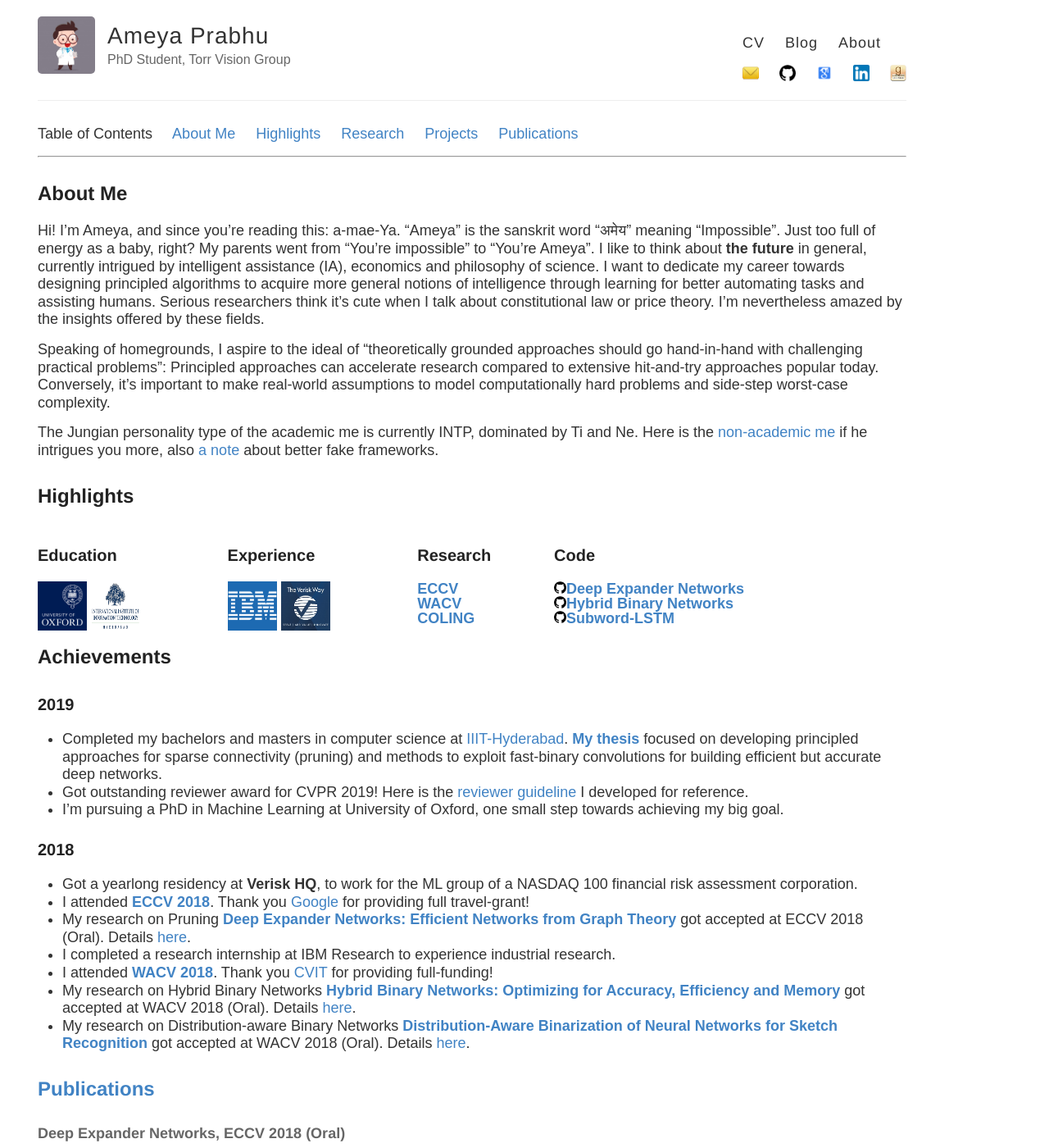
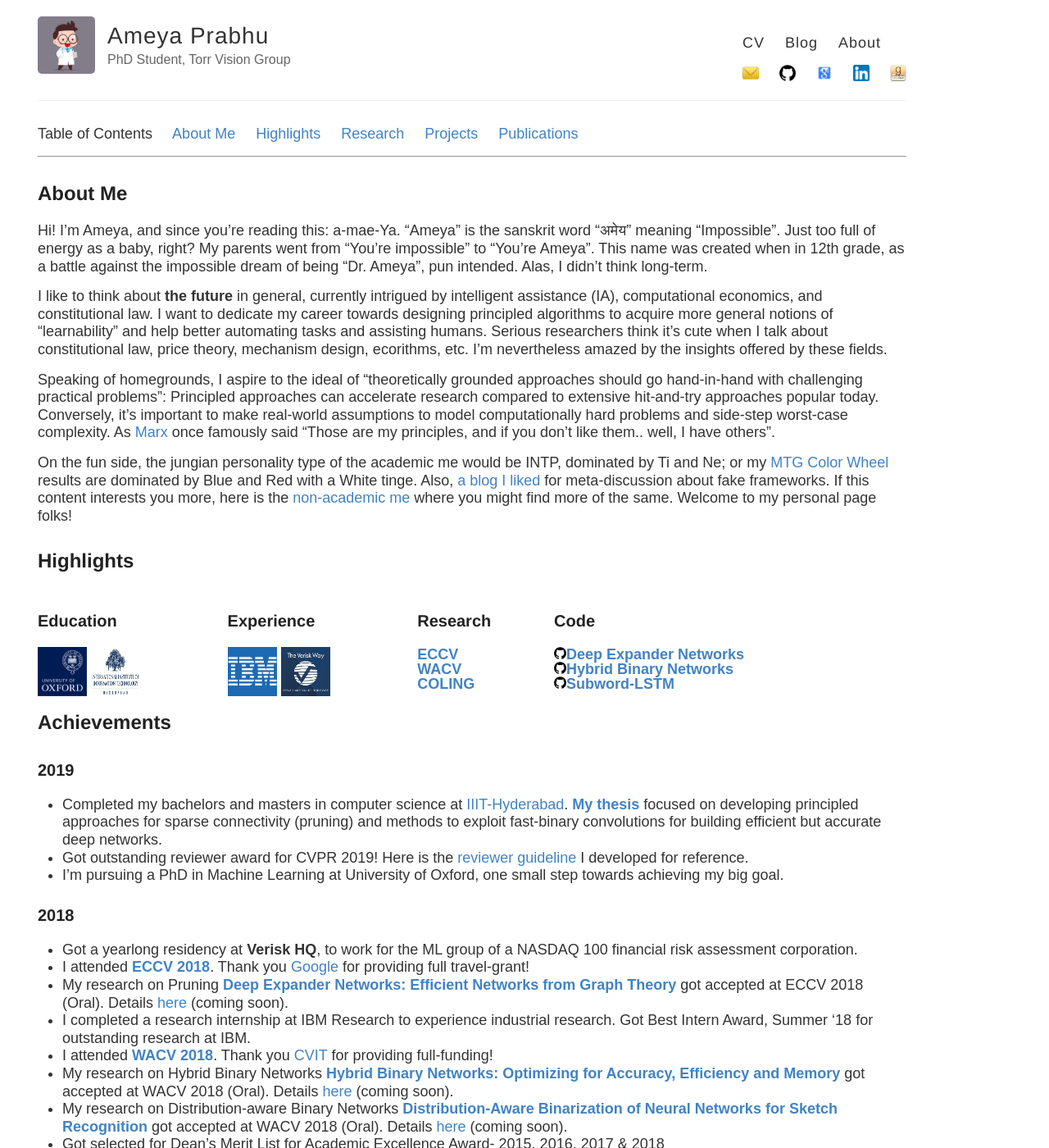
Before and after one commit to drimpossible/drimpossible.github.io, a Jekyll site: the page built from about/index.md, in a window 1280 px wide and 1400 px high. Shown: the whole window at 82% size. Built offline with Jekyll 4.4.1, drawn with Linux system fonts in a browser that asks for light colours; some web fonts are replaced; some of the changed text lies outside the part shown.

Commit message:
blog updates

```diff
--- a/about/index.md
+++ b/about/index.md
@@ -12,11 +12,13 @@ Table of Contents     [About Me](#biography)     [Highlights](#highlights)
 
 ## <a name="biography" id="biography"></a>About Me
 
-Hi! I’m Ameya, and since you're reading this: a-mae-Ya. "Ameya" is the sanskrit word "अमेय" meaning "Impossible". Just too full of energy as a baby, right? My parents went from "You're impossible" to "You're Ameya". I like to think about **the future** in general, currently intrigued by intelligent assistance (IA), economics and philosophy of science. I want to dedicate my career towards designing principled algorithms to acquire more general notions of intelligence through learning for better automating tasks and assisting humans. Serious researchers think it's cute when I talk about constitutional law or price theory. I'm nevertheless amazed by the insights offered by these fields.
+Hi! I’m Ameya, and since you're reading this: a-mae-Ya. "Ameya" is the sanskrit word "अमेय" meaning "Impossible". Just too full of energy as a baby, right? My parents went from "You're impossible" to "You're Ameya". This name was created when in 12th grade, as a battle against the impossible dream of being "Dr. Ameya", pun intended. Alas, I didn't think long-term.
 
-Speaking of homegrounds, I aspire to the ideal of "theoretically grounded approaches should go hand-in-hand with challenging practical problems": Principled approaches can accelerate research compared to extensive hit-and-try approaches popular today. Conversely, it's important to make real-world assumptions to model computationally hard problems and side-step worst-case complexity.
+I like to think about **the future** in general, currently intrigued by intelligent assistance (IA), computational economics, and constitutional law. I want to dedicate my career towards designing principled algorithms to acquire more general notions of "learnability" and help better automating tasks and assisting humans. Serious researchers think it's cute when I talk about constitutional law, price theory, mechanism design, ecorithms, etc. I'm nevertheless amazed by the insights offered by these fields.
 
-The Jungian personality type of the academic me is currently INTP, dominated by Ti and Ne. Here is the [non-academic me](https://bayesianconspirator.github.io/about/) if he intrigues you more, also [a note]() about better fake frameworks.
+Speaking of homegrounds, I aspire to the ideal of "theoretically grounded approaches should go hand-in-hand with challenging practical problems": Principled approaches can accelerate research compared to extensive hit-and-try approaches popular today. Conversely, it's important to make real-world assumptions to model computationally hard problems and side-step worst-case complexity. As [Marx](https://en.wikipedia.org/wiki/Groucho_Marx) once famously said "Those are my principles, and if you don't like them.. well, I have others".
+
+On the fun side, the jungian personality type of the academic me would be INTP, dominated by Ti and Ne; or my [MTG Color Wheel](https://medium.com/s/story/the-mtg-color-wheel-c9700a7cf36d) results are dominated by Blue and Red with a White tinge. Also, [a blog I liked](https://www.lesswrong.com/posts/wDP4ZWYLNj7MGXWiW/in-praise-of-fake-frameworks) for meta-discussion about fake frameworks. If this content interests you more, here is the [non-academic me](https://bayesianconspirator.github.io/about/) where you might find more of the same. Welcome to my personal page folks!
 
 ## <a name="highlights" id="highlights"></a>Highlights
 
@@ -32,7 +34,7 @@ The Jungian personality type of the academic me is currently INTP, dominated by
 
 ### 2019
 
-* Completed my bachelors and masters in computer science at [IIIT-Hyderabad](http://www.iiit.ac.in). [**My thesis**]() focused on developing principled approaches for sparse connectivity (pruning) and methods to exploit fast-binary convolutions for building efficient but accurate deep networks.
+* Completed my bachelors and masters in computer science at [IIIT-Hyderabad](http://www.iiit.ac.in). [**My thesis**](https://researchweb.iiit.ac.in/~ameya.prabhu/documents/Final_Thesis_V2.pdf) focused on developing principled approaches for sparse connectivity (pruning) and methods to exploit fast-binary convolutions for building efficient but accurate deep networks.
 * Got outstanding reviewer award for CVPR 2019! Here is the [reviewer guideline](/blog/life/reviewing_for_dummies/) I developed for reference.
 * I'm pursuing a PhD in Machine Learning at University of Oxford, one small step towards achieving my big goal.
 
@@ -40,11 +42,13 @@ The Jungian personality type of the academic me is currently INTP, dominated by
 
 * Got a yearlong residency at **Verisk HQ**, to work for the ML group of a NASDAQ 100 financial risk assessment corporation.
 * I attended [**ECCV 2018**](https://eccv2018.org/). Thank you [Google](https://ai.google/research/) for providing full travel-grant!
-* My research on Pruning [**Deep Expander Networks: Efficient Networks from Graph Theory**](http://openaccess.thecvf.com/content_ECCV_2018/papers/Ameya_Prabhu_Deep_Expander_Networks_ECCV_2018_paper.pdf) got accepted at ECCV 2018 (Oral). Details [here]().
-* I completed a research internship at IBM Research to experience industrial research.
+* My research on Pruning [**Deep Expander Networks: Efficient Networks from Graph Theory**](http://openaccess.thecvf.com/content_ECCV_2018/papers/Ameya_Prabhu_Deep_Expander_Networks_ECCV_2018_paper.pdf) got accepted at ECCV 2018 (Oral). Details [here]() (coming soon).
+* I completed a research internship at IBM Research to experience industrial research. Got Best Intern Award, Summer '18 for outstanding research at IBM.
 * I attended [**WACV 2018**](http://wacv18.wacv.net/). Thank you [CVIT](http://cvit.iiit.ac.in/) for providing full-funding!
-* My research on Hybrid Binary Networks [**Hybrid Binary Networks: Optimizing for Accuracy, Efficiency and Memory**](https://arxiv.org/abs/1804.03867) got accepted at WACV 2018 (Oral). Details [here]().
-* My research on Distribution-aware Binary Networks [**Distribution-Aware Binarization of Neural Networks for Sketch Recognition**](https://arxiv.org/abs/1804.02941) got accepted at WACV 2018 (Oral). Details [here]().
+* My research on Hybrid Binary Networks [**Hybrid Binary Networks: Optimizing for Accuracy, Efficiency and Memory**](https://arxiv.org/abs/1804.03867) got accepted at WACV 2018 (Oral). Details [here]() (coming soon).
+* My research on Distribution-aware Binary Networks [**Distribution-Aware Binarization of Neural Networks for Sketch Recognition**](https://arxiv.org/abs/1804.02941) got accepted at WACV 2018 (Oral). Details [here]() (coming soon).
+* Got selected for Dean's Merit List for Academic Excellence Award- 2015, 2016, 2017 & 2018
+* Got Undergraduate Research Award for Outstanding Publications in Undergraduate years.
 
 ## <a name="publications" id="publications"> Publications
 
```
Also changed, not shown: blog/index.md (+4 -1 lines).
